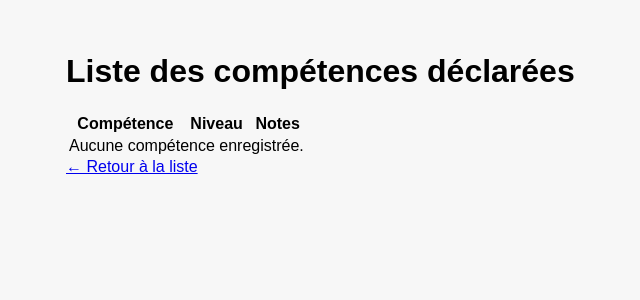
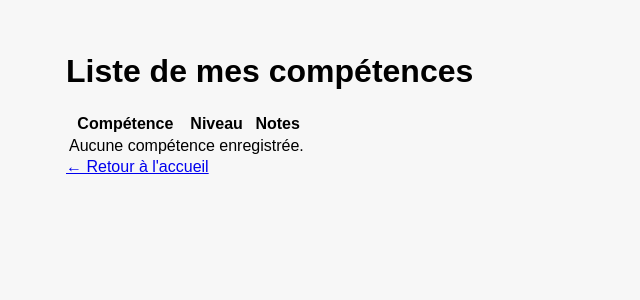
Before and after one commit to earwin95/SkillUp, a Symfony app: template templates/user_skill/index.html.twig in a window 1280 px wide. Shown: the part 70-370 px from the top of the page, without its empty margins (124-764 px from the left). Run offline with Twig, Linux system fonts and the light colour scheme; the template is opened without the code that fills it, so the values that code supplies are empty; some libraries are stand-ins or nearby versions.

Commit message:
Amélioration de la lisibilité du code HTML dans index.html.twig et mise à jour du titre de la page.

```diff
--- a/templates/user_skill/index.html.twig
+++ b/templates/user_skill/index.html.twig
@@ -1,6 +1,7 @@
 {% extends 'base.html.twig' %}
 
-{% block title %}Liste des Compétences{% endblock %}
+{% block title %}Liste des Compétences
+{% endblock %}
 
 {% block stylesheets %}
 	<style>
@@ -18,12 +19,13 @@
 			width: 100%;
 			border-collapse: collapse;
 			background: white;
-            box-shadow: 0 0 10px rgba(0,0,0,0.05);
+			box-shadow: 0 0 10px rgba(0, 0, 0, 0.05);
 			border-radius: 10px;
 			overflow: hidden;
 		}
 
-        th, td {
+		th,
+		td {
 			padding: 1rem;
 			text-align: left;
 			border-bottom: 1px solid #eee;
@@ -54,7 +56,7 @@
 {% endblock %}
 
 {% block body %}
-    <h1>Liste des compétences déclarées</h1>
+	<h1>Liste de mes compétences</h1>
 
 	<table>
 		<thead>
@@ -79,6 +81,8 @@
 		</tbody>
 	</table>
 
-    <a href="{{ path('user_skill_index') }}" class="btn-secondary">← Retour à la liste</a>
+	<a href="{{ path('app_home') }}" class="text-blue-600 hover:underline">
+		← Retour à l'accueil
+	</a>
 
 {% endblock %}
```
Lines whose indentation alone changed are shown as unchanged.
